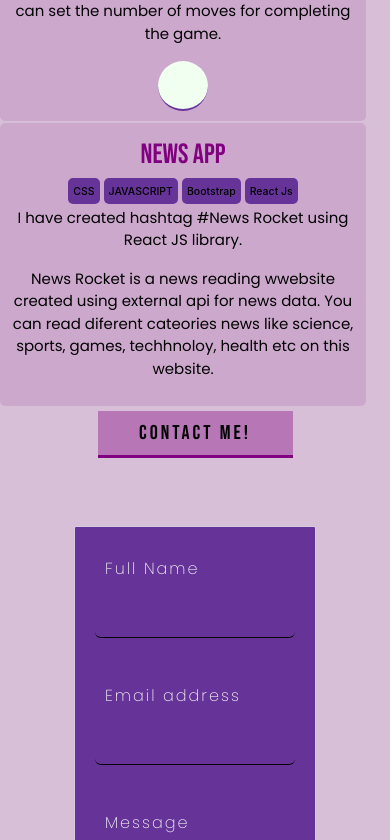
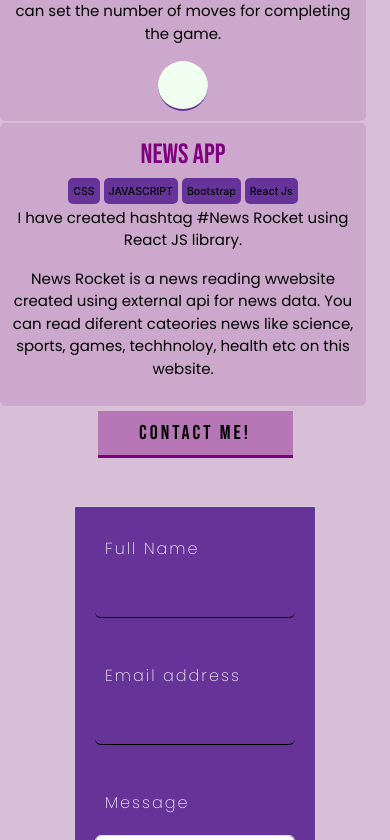
Before and after one commit to YogitaModi/Portfolio, a React (Create React App) app: page / in a window 390 px wide. Shown: the part 2357-3197 px from the top of the page. Built offline with nearby package versions, Linux system fonts and the light colour scheme; some icons are missing; a web font is replaced by a local one.

Commit message:
fixing  media query

```diff
--- a/src/App.css
+++ b/src/App.css
@@ -299,7 +299,7 @@ video{
 
   .contact-form{
     position: relative;
-    top: 150px;
+    top: 130px;
     height: 100%;
   }
 .form{
```
